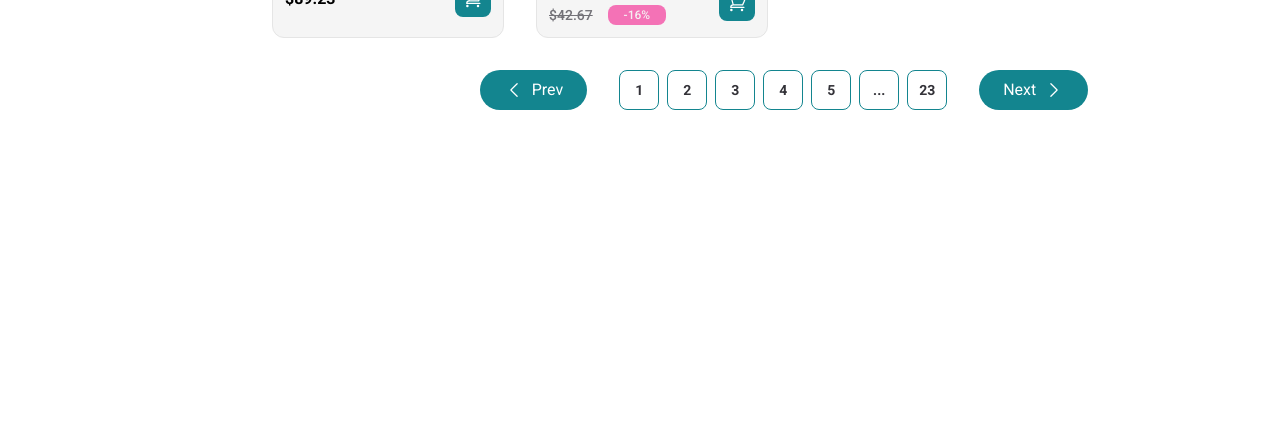
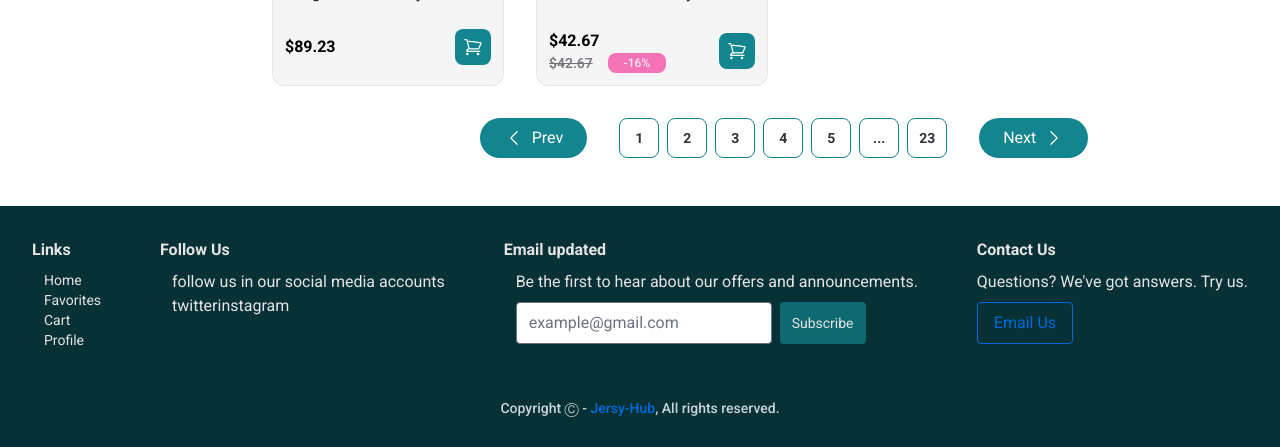
Before and after one commit to yacineahmaich/mega-mart-front, a React (Vite) app: page / in a window 1280 px wide. Shown: the part 1413-1860 px from the top of the page. Before the commit the page ends 1563 px from the top, so only its background shows below. Built offline with nearby package versions, Linux system fonts and the light colour scheme; the HTML template or start-up script is replaced by a standard one.

Commit message:
🚀 footer added

```diff
--- /dev/null
+++ b/src/components/Footer.tsx
@@ -0,0 +1,69 @@
+import { FC } from 'react'
+
+const Footer: FC = () => {
+  return (
+    <footer className="w-full p-8 mt-0 space-y-12 bg-primary-900">
+      <div className="flex justify-between">
+        <div className="space-y-2 text-gray">
+          <span className="font-bold">Links</span>
+          <ul className="pl-3 text-sm">
+            <li className="hover:underline">
+              <a href="#">Home</a>
+            </li>
+            <li className="hover:underline">
+              <a href="#">Favorites</a>
+            </li>
+            <li className="hover:underline">
+              <a href="#">Cart</a>
+            </li>
+            <li className="hover:underline">
+              <a href="#">Profile</a>
+            </li>
+          </ul>
+        </div>
+        <div className="space-y-2 text-gray">
+          <span className="font-bold">Follow Us</span>
+          <div className="pl-3">
+            <p>follow us in our social media accounts</p>
+            <a href="#">twitter</a>
+            <a href="#">instagram</a>
+          </div>
+        </div>
+        <div className="space-y-2 text-gray">
+          <span className="font-bold">Email updated</span>
+          <div className="pl-3 space-y-2">
+            <p>Be the first to hear about our offers and announcements.</p>
+            <form className="flex gap-2">
+              <input
+                type="email"
+                className="w-64 rounded focus:ring-2 focus:ring-primary-100"
+                placeholder="example@gmail.com"
+                required
+              />
+              <button className="px-3 text-sm transition-colors rounded text-gray bg-primary-700 hover:bg-primary-800 focus:ring-2 focus:ring-primary-100">
+                Subscribe
+              </button>
+            </form>
+          </div>
+        </div>
+        <div className="space-y-2 text-gray">
+          <span className="font-bold">Contact Us</span>
+          <p>Questions? We've got answers. Try us.</p>
+          <a
+            href="#"
+            className="block px-4 py-2 transition-colors border rounded w-fit border-info-900 text-info-900 hover:bg-info-900 hover:text-white"
+          >
+            Email Us
+          </a>
+        </div>
+      </div>
+      <div className="text-sm font-medium text-center text-slate-300">
+        Copyright Ⓒ -{' '}
+        <span className="text-md hover:underline text-info-900">Jersy-Hub</span>
+        , All rights reserved.
+      </div>
+    </footer>
+  )
+}
+
+export default Footer
--- a/src/components/home/Pagination.tsx
+++ b/src/components/home/Pagination.tsx
@@ -3,7 +3,7 @@ import { ChevronLeftIcon, ChevronRightIcon } from '@heroicons/react/24/solid'
 
 const Pagination: FC = () => {
   return (
-    <section className="flex items-center justify-center gap-8 pb-10">
+    <section className="flex items-center justify-center gap-8">
       <button className="flex items-center gap-2 px-6 py-2 text-white transition-colors rounded-full bg-primary-600 active:ring active:ring-primary-500 active:ring-offset-1 hover:bg-primary-700">
         <ChevronLeftIcon className="w-5 h-5" />
         <span>Prev</span>
--- /dev/null
+++ b/src/components/home/Subscribe.tsx
@@ -0,0 +1,35 @@
+import { FC } from 'react'
+
+const Subscribe: FC = () => {
+  return <div></div>
+
+  return (
+    <section
+      className="relative w-full h-64 mt-10 mb-10 bg-center bg-cover after:absolute after:inset-0 after:w-full after:h-full after:bg-dark-900/60"
+      style={{
+        backgroundImage:
+          'url("https://d3qfk7u7s63iel.cloudfront.net/media/zoo/images/football_players_6d7de22a5aea727b9f1983961e40d3ed.jpg")',
+      }}
+    >
+      <div className="relative z-10 flex items-center justify-between h-full px-20">
+        <h3 className="max-w-lg text-3xl font-medium text-white ">
+          Subscribe to get the latest Jersyes and promotions
+        </h3>
+
+        <form className="flex gap-1">
+          <input
+            type="email"
+            className="w-64 rounded focus:ring-2 focus:ring-primary-900"
+            placeholder="example@gmail.com"
+            required
+          />
+          <button className="px-3 text-sm rounded text-gray bg-primary-900 ">
+            Subscribe
+          </button>
+        </form>
+      </div>
+    </section>
+  )
+}
+
+export default Subscribe
--- a/src/pages/DefaultLayout.tsx
+++ b/src/pages/DefaultLayout.tsx
@@ -1,5 +1,6 @@
 import { Outlet } from 'react-router'
 import Header from '../components/Header'
+import Footer from '../components/Footer'
 
 const DefaultLayout = () => {
   return (
@@ -8,6 +9,7 @@ const DefaultLayout = () => {
       <main>
         <Outlet />
       </main>
+      <Footer />
     </>
   )
 }
--- a/src/pages/Home.tsx
+++ b/src/pages/Home.tsx
@@ -3,20 +3,24 @@ import { ChevronDoubleRightIcon } from '@heroicons/react/24/solid'
 import MainFilter from '../components/home/MainFilter'
 import SecondaryFilter from '../components/home/SecondaryFilter'
 import ListProducts from '../components/home/ListProducts'
+import Subscribe from '../components/home/Subscribe'
 
 const Home: FC = () => {
   return (
-    <div className="container mx-auto">
-      <h2 className="text-lg font-semibold text-dark-700">
-        <ChevronDoubleRightIcon className="inline w-4 mr-1 font-bold align-middle" />
-        Thousands of products to meet all your desires
-      </h2>
+    <div className="space-y-12">
+      <div className="container mx-auto">
+        <h2 className="text-lg font-semibold text-dark-700">
+          <ChevronDoubleRightIcon className="inline w-4 mr-1 font-bold align-middle" />
+          Thousands of products to meet all your desires
+        </h2>
+      </div>
 
-      <section className="grid gap-4 grid-cols-products">
+      <section className="container grid gap-4 mx-auto grid-cols-products">
         <MainFilter />
         <SecondaryFilter />
         <ListProducts />
       </section>
+      <Subscribe />
     </div>
   )
 }
```
